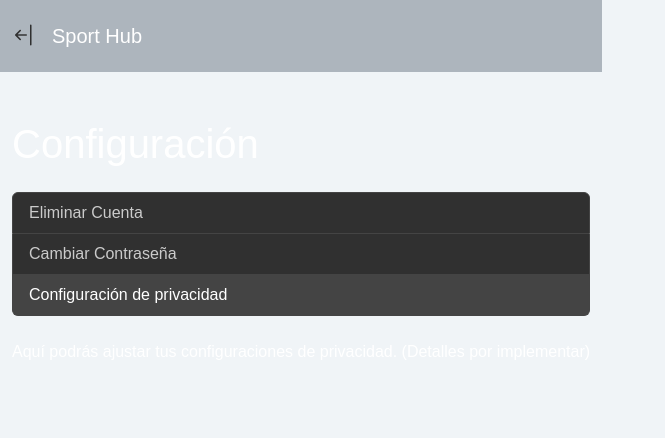
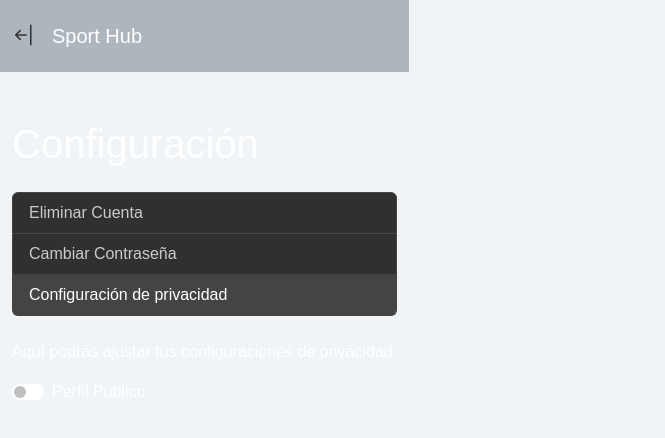
Before and after one commit to Steinvorth/SportHub, a React (Vite) app: page /Settings in a window 1280 px wide. Both pictures are taken after a click on the button "Configuración de privacidad". Shown: the top 438 px of the page, without its empty margins (0-665 px from the left). Built offline with nearby package versions, Linux system fonts and the light colour scheme; no server answers; the database is empty.

Commit message:
Función toggle privacy

```diff
--- a/src/componentes/Profile/Settings.jsx
+++ b/src/componentes/Profile/Settings.jsx
@@ -1,19 +1,31 @@
 import { Link } from "react-router-dom";
 import Swal from "sweetalert2";
-import { getUsuarioByUUID, deleteUser } from "../supabase/api";
+import { getUsuarioByUUID, deleteUser, updatePrivacySetting } from "../supabase/api"; // Asegúrate de tener una función en Supabase para actualizar los datos.
+import { deleteAuthUser } from '../supabase/apiAdmin';
 import { useEffect, useState } from "react";
 
 export const Settings = () => {
+    const [userUUID, setUserUUID] = useState('');
     const [activeSection, setActiveSection] = useState(null);
     const [user, setUser] = useState({});
-    const userUUID = JSON.parse(localStorage.getItem('userId'));
+    const [isPrivate, setIsPrivate] = useState(false);
 
     useEffect(() => {
-        const fetchUserData = async () => {
-        const userData = await getUsuarioByUUID(userUUID);
-        setUser(userData);
-        };
-        fetchUserData();
+        const fetchUserUUID = async () => {
+            try {
+              const uuid = localStorage.getItem('userId');
+              const UUID_formatted = uuid.replace(/['"]+/g, ''); // Eliminar comillas simples del UserUUID
+              console.log(UUID_formatted);
+              if (uuid) {
+                setUserUUID(UUID_formatted); // Guardamos el UserUUID en el estado
+              } else {
+                navigate("/login"); // Redirige a la página de login si no hay sesión
+              }
+            } catch (error) {
+              console.error("Error obteniendo el UserUUID actual:", error.message);
+            }
+          };
+        fetchUserUUID();
     }, [userUUID]);
 
     //MÉTODO PARA ELIMINAR EL USUARIO DE LA BASE DE DATOS
@@ -31,17 +43,41 @@ export const Settings = () => {
 
         if (result.isConfirmed) {
             try {
-                const response = await deleteUser(userUUID);
+                const response = await deleteAuthUser(userUUID);
 
                 if (response.success) {
                     Swal.fire('Cuenta eliminada', response.message, 'success');
-                    localStorage.removeItem('user');
-                    localStorage.removeItem('userId');
                     window.location.href = '/';
                 }
             } catch (error) {
                 Swal.fire('Error', error.message, 'error');
             }
+        }
+    };
+
+    // Método para cambiar la configuración de privacidad
+    const handleTogglePrivacy = async () => {
+        try {
+            const newPrivacySetting = !isPrivate;
+            const { data, error } = await updatePrivacySetting(userUUID, newPrivacySetting);
+
+            if (error) throw error;
+
+
+            setIsPrivate(newPrivacySetting);
+
+            Swal.fire(
+                'Configuración actualizada',
+                `Tu perfil ahora es ${newPrivacySetting ? 'privado' : 'público'}.`,
+                'success'
+            );
+        } catch (error) {
+            console.error("Error actualizando configuración de privacidad:", error.message);
+            Swal.fire(
+                'Error',
+                'No se pudo actualizar la configuración de privacidad. Intenta nuevamente.',
+                'error'
+            );
         }
     };
 
@@ -58,8 +94,7 @@ export const Settings = () => {
                         <span className="navbar-toggler-icon"></span>
                     </button>
                     <div className="collapse navbar-collapse" id="navbarNav">
-                        <ul className="navbar-nav ms-auto">
-                        </ul>
+                        <ul className="navbar-nav ms-auto"></ul>
                     </div>
                 </div>
             </nav>
@@ -110,18 +145,28 @@ export const Settings = () => {
                         <div id="change-password-settings" className="mt-3">
                             <p>Si desea hacer un cambio de contraseña, pulse la siguiente opción</p> <hr />
                             <Link to='../ResetPassword'>
-                            <button
-                                className="btn btn-warning"
-
-                            >
-                                Cambiar Contraseña
-                            </button>
+                                <button className="btn btn-warning">
+                                    Cambiar Contraseña
+                                </button>
                             </Link>
                         </div>
                     )}
                     {activeSection === 'privacy' && (
                         <div id="privacy-settings" className="mt-3">
-                            <p>Aquí podrás ajustar tus configuraciones de privacidad. (Detalles por implementar)</p>
+                            <p>Aquí podrás ajustar tus configuraciones de privacidad:</p>
+                            {/* Switch para cambiar privacidad */}
+                            <div className="form-check form-switch">
+                                <input
+                                    className="form-check-input"
+                                    type="checkbox"
+                                    id="privacyToggle"
+                                    checked={isPrivate}
+                                    onChange={handleTogglePrivacy}
+                                />
+                                <label className="form-check-label" htmlFor="privacyToggle">
+                                    {isPrivate ? 'Perfil Privado' : 'Perfil Público'}
+                                </label>
+                            </div>
                         </div>
                     )}
                 </div>
--- a/src/componentes/supabase/api.js
+++ b/src/componentes/supabase/api.js
@@ -879,8 +879,6 @@ export const searchUsers = async (searchTerm) => {
 
 
 
-
-
 ///////CODIGO SOLICITUDES PENDIENTES/////////
 export const enviarSolicitudAmistad = async (userUUID, amigoUUID) => {
   try {
@@ -1039,3 +1037,13 @@ const handleAceptarSolicitud = async (solicitudId, amigoUUID) => {
 
 
              ///////CODIGO SOLICITUDES PENDIENTES/////////
+
+
+//MÉTODO PARA MANEJAR EL SWITCH DE PRIVACIDAD
+export const updatePrivacySetting = async (userUUID, isPrivate) => {
+  return supabase
+      .from('Usuarios') // Reemplaza 'users' con el nombre de tu tabla
+      .update({ PerfilPrivado: isPrivate })
+      .eq('User_Auth_Id', userUUID)
+      .single();
+};
```
